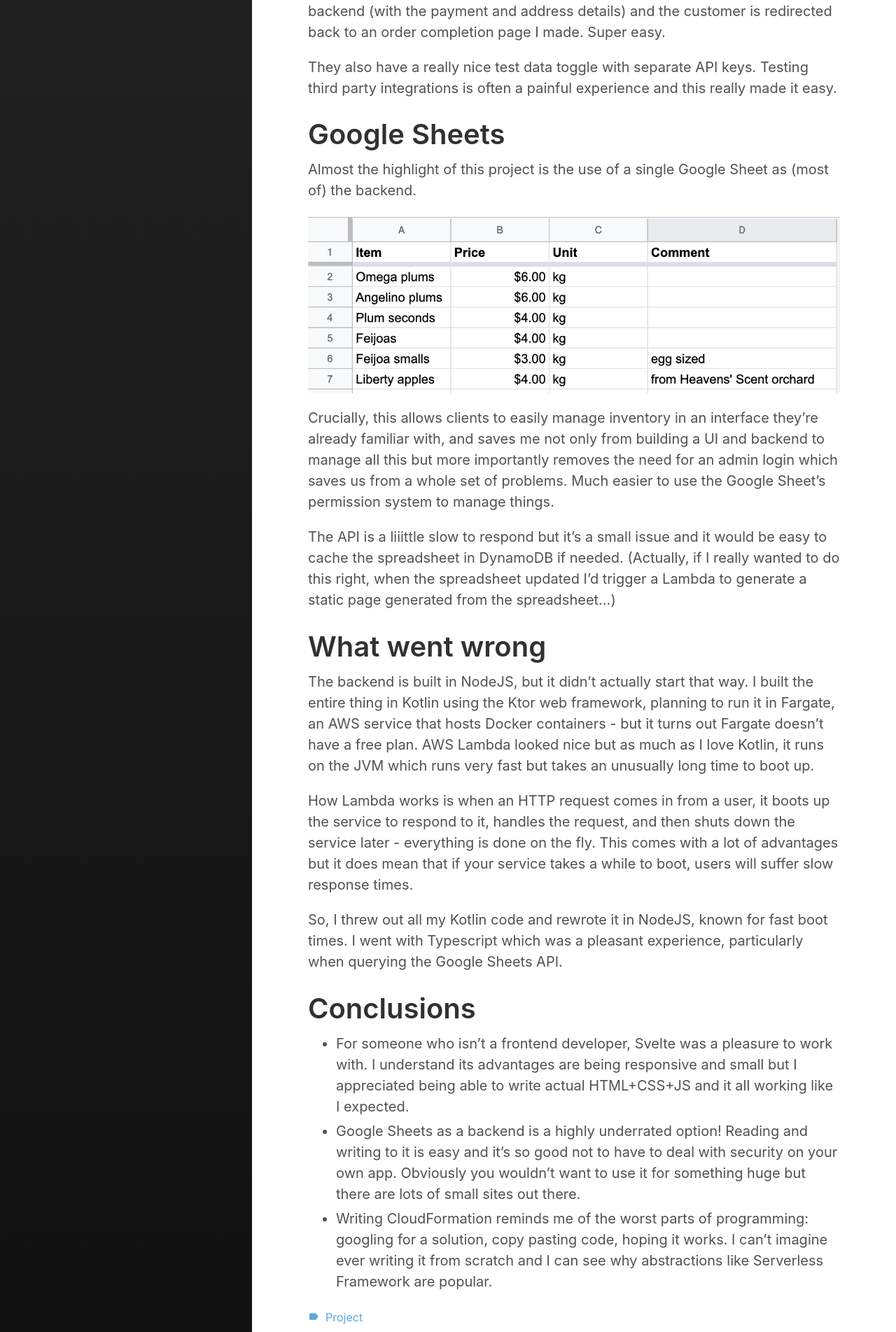
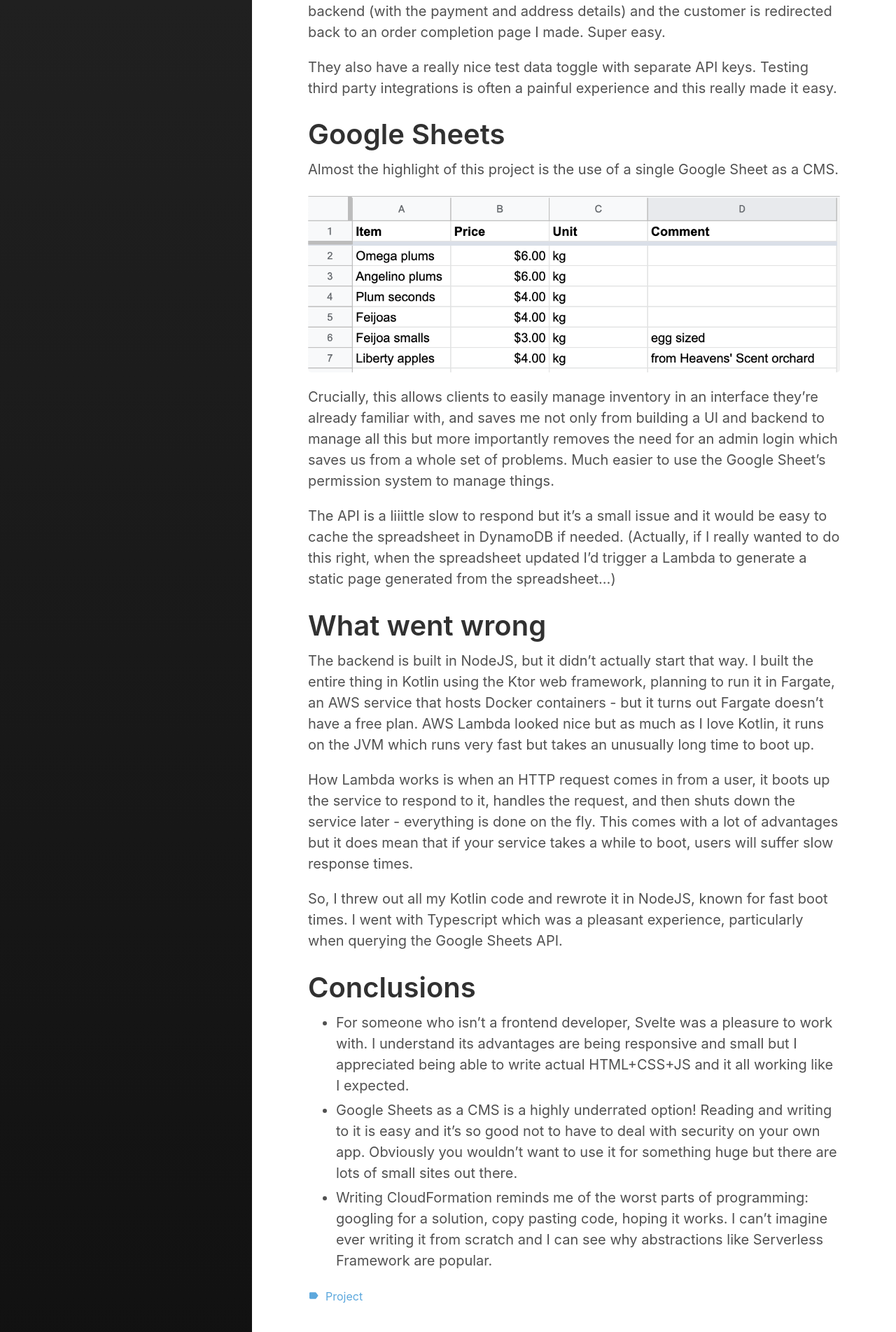
Before and after one commit to crummy/crummy.github.io, a Jekyll site: the page built from _posts/2020-04-21-storefront.md, in a window 1280 px wide. Shown: the part 2345-4248 px from the top of the page at 70% size. Built offline with Jekyll 4.4.1, drawn with Linux system fonts in a browser that asks for light colours; some web fonts are replaced.

Commit message:
Really, Sheets is a CMS

```diff
--- a/_posts/2020-04-21-storefront.md
+++ b/_posts/2020-04-21-storefront.md
@@ -66,7 +66,7 @@
 # Google Sheets
 
 Almost the highlight of this project is the use of a single Google Sheet as
-(most of) the backend.
+a CMS.
 
 ![Google Sheet backing the Windsong Orchard page](/assets/storefront_sheet.png)
 
@@ -105,7 +105,7 @@
 * For someone who isn't a frontend developer, Svelte was a pleasure to work with.
 I understand its advantages are being responsive and small but I appreciated
 being able to write actual HTML+CSS+JS and it all working like I expected.
-* Google Sheets as a backend is a highly underrated option! Reading and writing
+* Google Sheets as a CMS is a highly underrated option! Reading and writing
 to it is easy and it's so good not to have to deal with security on your own app.
 Obviously you wouldn't want to use it for something huge but there are lots of
 small sites out there.
```
